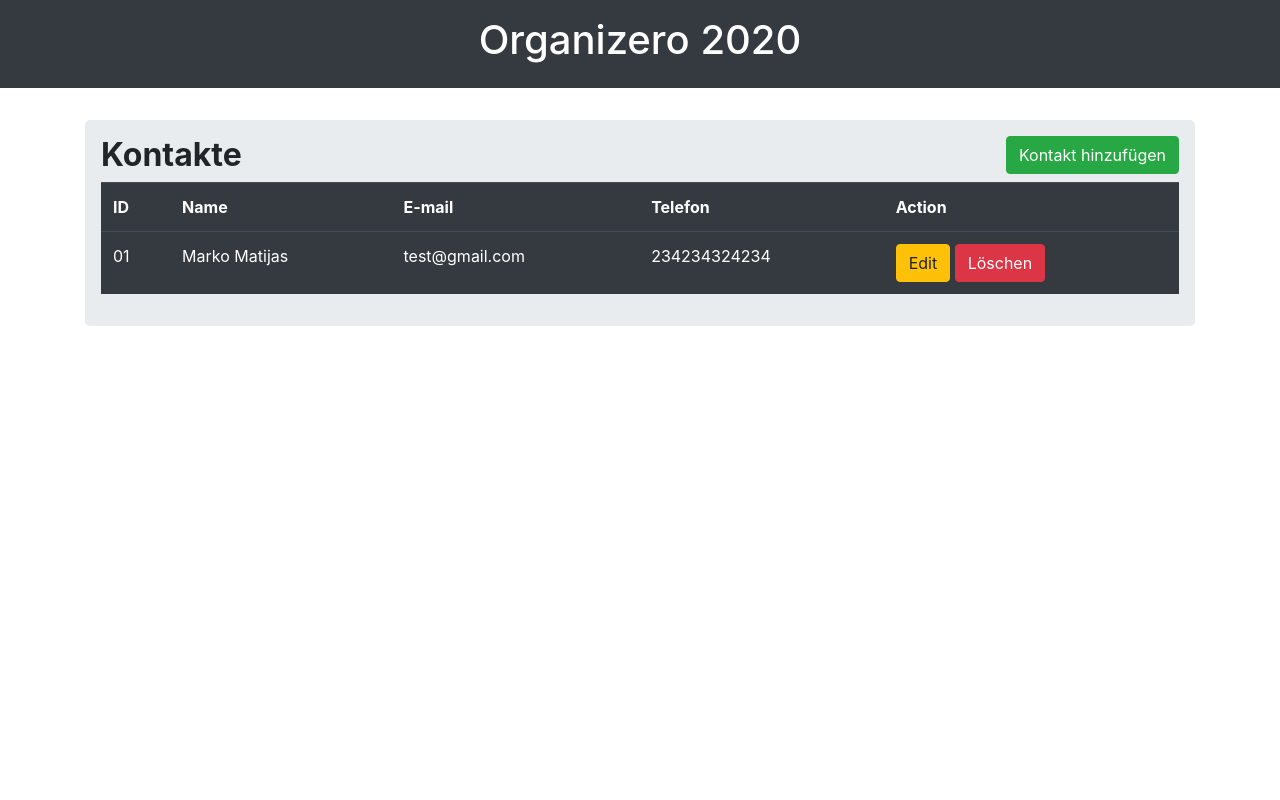
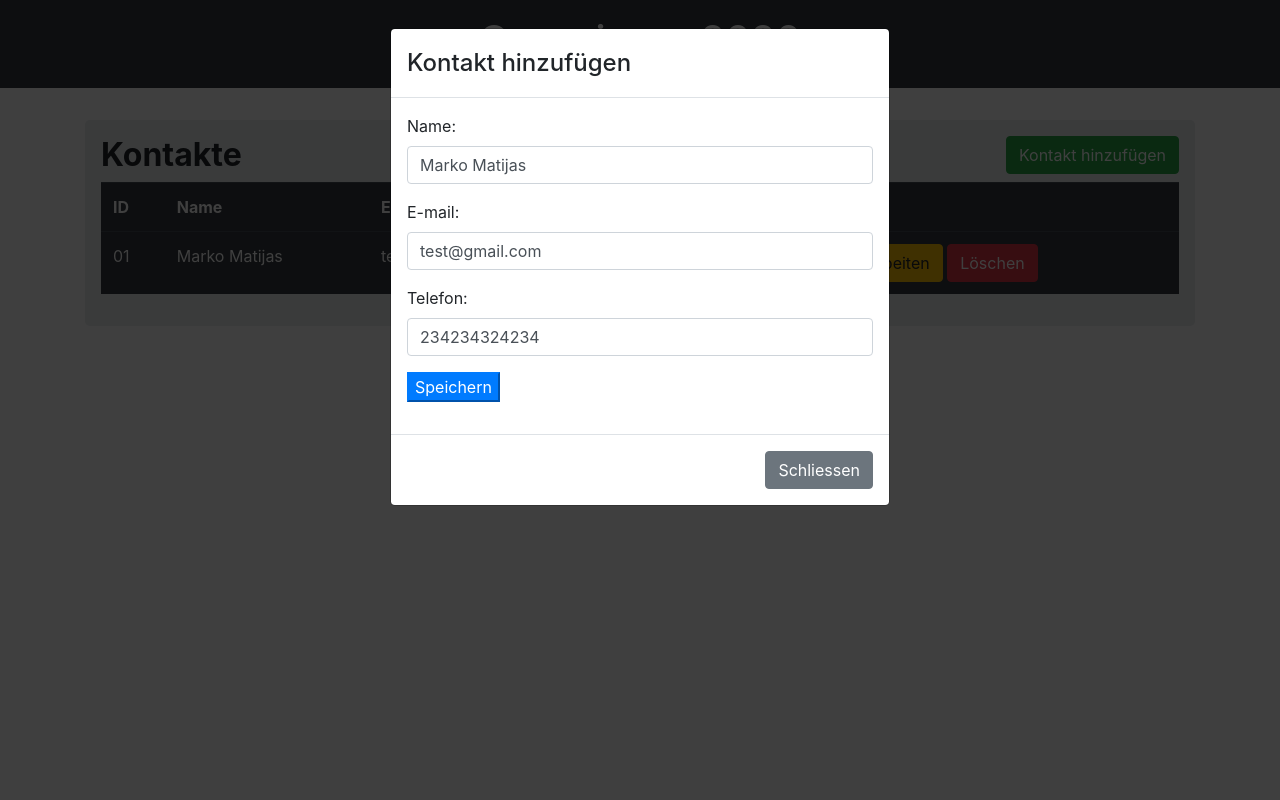
Before and after one commit to maty4/prog, a Flask app: page / in a window 1280 px wide, after a click on "Bearbeiten". Run offline with Flask 2, Linux system fonts and the light colour scheme; some libraries are stand-ins or nearby versions.

Commit message:
Add and Edit

```diff
--- a/organizero/templates/base.html
+++ b/organizero/templates/base.html
@@ -6,7 +6,7 @@
 
   	<link href="{{url_for('static', filename = 'css/bootstrap.min.css')}}" rel="stylesheet"/>
     <meta charset="UTF-8">
-    <title>{% block title %} Webapplikation {% endblock %}</title>
+    <title>{% block title %} Webapplikation von Marko Matijas {% endblock %}</title>
 
   </head>
 
--- a/organizero/templates/header.html
+++ b/organizero/templates/header.html
@@ -1,10 +1,10 @@
 {% extends 'base.html' %}
 
-{% block title %} Webapplikation {% endblock %}
+{% block title %} Webapplikation von Marko Matijas {% endblock %}
 
 {% block body %}
 
-<!-- Header, Jumbotron für Farben-->
+<!-- Header, Jumbotron für Layout Header-->
 
 <div class="jumbotron jumbotron-fluid p-3 bg-dark text-white">
 	<div class="well text-center">
--- a/organizero/templates/index.html
+++ b/organizero/templates/index.html
@@ -2,11 +2,11 @@
 {% include 'header.html' %}
 
 
-{% block title %} Webapplikation {% endblock %}
+{% block title %} Webapplikation von Marko Matijas {% endblock %}
 
 {% block body %}
 
-<!-- Body Design-->
+<!-- Body Layout-->
 <div class="container">
   <div class="row">
     <div class="col md-12">
@@ -36,24 +36,15 @@
             <td>234234324234</td>
 
             <td>
-              <a href="" class="btn btn-warning btn-xs" data-toggle="modal" data-target="#modaledit">Edit</a>
+              <a href="" class="btn btn-warning btn-xs" data-toggle="modal" data-target="#modaledit">Bearbeiten</a>
               <a href="" class="btn btn-danger btn-xs" onclick="return confirm('Bist Du sicher?')">Löschen
               </a>
             </td>
 
           </tr>
 
-
-
-
-
-        </table>
-
-
-      </div>
-
-
-      <div id="mymodal" class="modal fade" role="dialog">
+<!-- Modal Bearbeiten-->
+      <div id="modaledit" class="modal fade" role="dialog">
         <div class="modal-dialog">
           <div class="modal-content">
 
@@ -62,9 +53,55 @@
             </div>
 
 
+            <div class="modal-body">
+              <form action="" method="POST">
+                <div class="form-group">
+                  <label>Name:</label>
+                  <input type="hidden" name="id" value="id">
+                  <input type="text" class="form-control" name="name" value="Marko Matijas">
+                </div>
+
+                <div class="form-group">
+                  <label>E-mail:</label>
+                  <input type="text" class="form-control" name="e-mail" value="test@gmail.com">
+                </div>
+
+                <div class="form-group">
+                  <label>Telefon:</label>
+                  <input type="text" class="form-control" name="telefon" value="234234324234">
+                </div>
+
+                <div class="form-group">
+                  <button class="bts btn-primary" type="submit">Speichern</button>
+                </div>
+
+
+              </form>
+            </div>
 
 
 
+            <div class="modal-footer">
+              <button type="button" class="btn btn-secondary" data-dismiss="modal">Schliessen</button>
+            </div>
+          </div>
+        </div>
+      </div>
+
+
+        </table>
+
+
+      </div>
+
+<!-- Modal Kontakte hinzufügen-->
+      <div id="mymodal" class="modal fade" role="dialog">
+        <div class="modal-dialog">
+          <div class="modal-content">
+
+            <div class="modal-header">
+              <h4 class="modal-title">Kontakt hinzufügen</h4>
+            </div>
 
 
             <div class="modal-body">
@@ -94,18 +131,9 @@
 
 
 
-
-
-
-
             <div class="modal-footer">
               <button type="button" class="btn btn-secondary" data-dismiss="modal">Schliessen</button>
             </div>
-
-
-
-
-
           </div>
         </div>
       </div>
```
